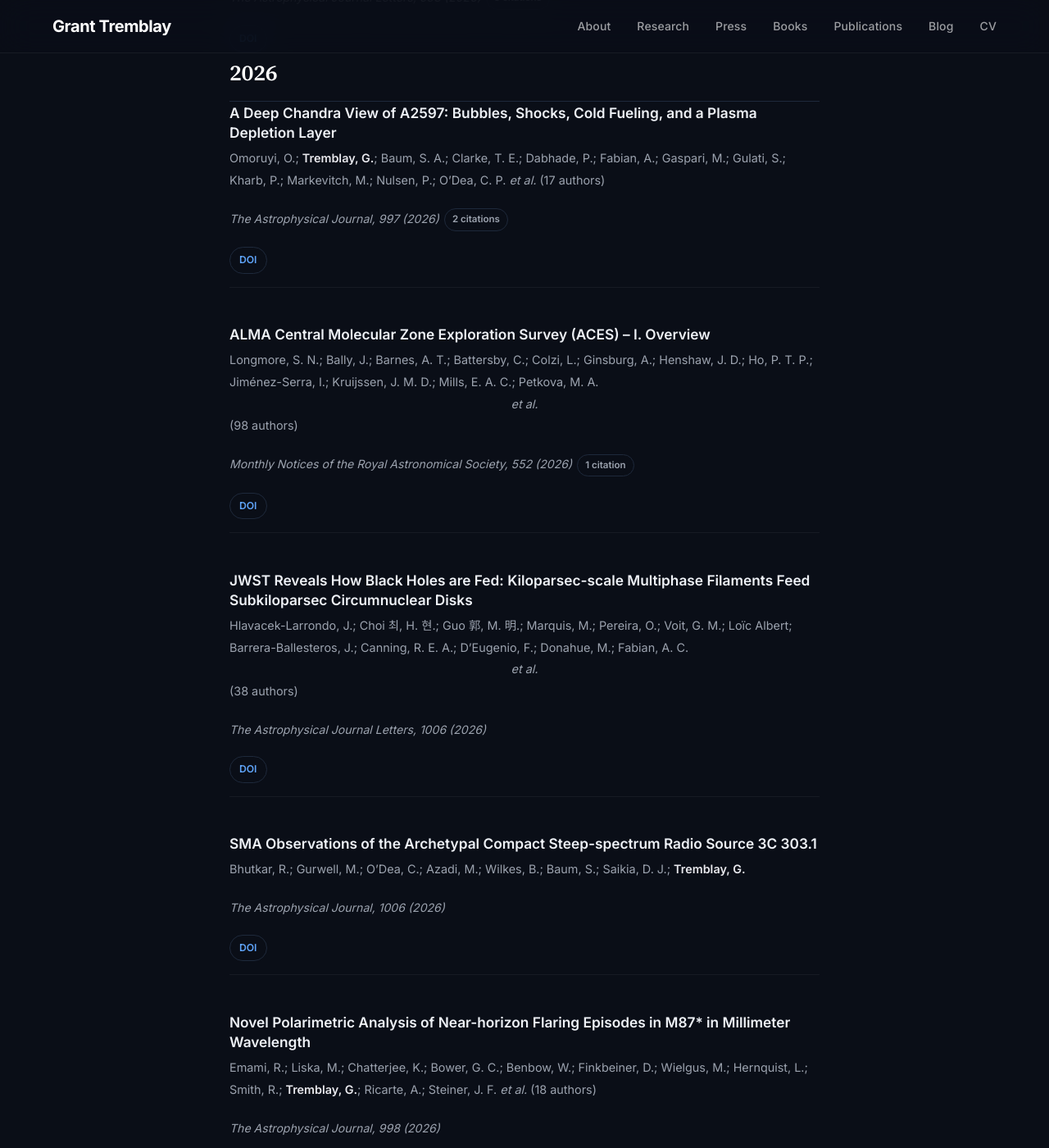
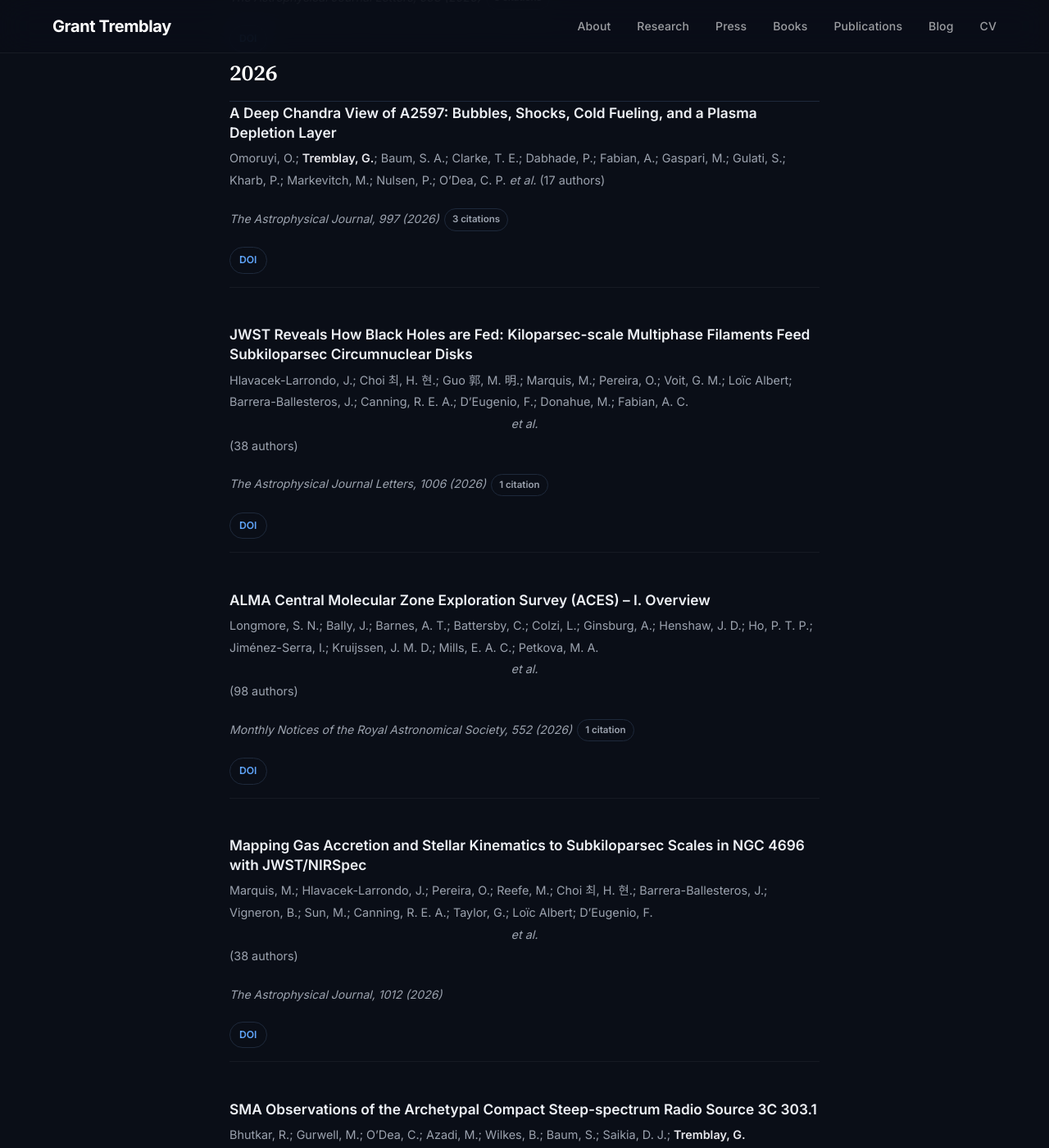
Before and after one commit to granttremblay/granttremblay.github.io, a Jekyll site: the page built from publications/index.html, in a window 1280 px wide and 1400 px high, scrolled down 810 px. Shown: the whole window at 82% size. Built offline with Jekyll 4.4.1, drawn with Linux system fonts in a browser that asks for light colours; some of the changed text lies outside the part shown.

Commit message:
Auto-update publications from NASA SciX / ADS

```diff
--- a/_data/publications.json
+++ b/_data/publications.json
@@ -1,8 +1,8 @@
 {
- "updated": "2026-11-09",
+ "updated": "2026-11-16",
  "source": "Crossref",
  "orcid": "0000-0002-5445-5401",
- "count": 55,
+ "count": 56,
  "items": [
   {
    "title": "JWST Confirmation of a Runaway Supermassive Black Hole via Its Supersonic Bow Shock",
@@ -59,8 +59,62 @@
    "doi": "10.3847/1538-4357/ae2006",
    "bibcode": "",
    "arxiv": "",
-   "citations": 2,
+   "citations": 3,
    "url": "https://doi.org/10.3847/1538-4357/ae2006"
+  },
+  {
+   "title": "JWST Reveals How Black Holes are Fed: Kiloparsec-scale Multiphase Filaments Feed Subkiloparsec Circumnuclear Disks",
+   "authors": [
+    "Hlavacek-Larrondo, J.",
+    "Choi 최, H. 현.",
+    "Guo 郭, M. 明.",
+    "Marquis, M.",
+    "Pereira, O.",
+    "Voit, G. M.",
+    "Loïc Albert",
+    "Barrera-Ballesteros, J.",
+    "Canning, R. E. A.",
+    "D’Eugenio, F.",
+    "Donahue, M.",
+    "Fabian, A. C.",
+    "Ferland, G. J.",
+    "Gallagher, J. S.",
+    "Marie-Lou Gendron-Marsolais",
+    "Guillard, P.",
+    "Hatch, N.",
+    "Kotulla, R.",
+    "Li, Y.",
+    "Maiolino, R.",
+    "Man, A.",
+    "McDonald, M. A.",
+    "McNamara, B. R.",
+    "Olivares, V.",
+    "Prunier, M.",
+    "Reefe, M.",
+    "Reynolds, C. S.",
+    "Rhea, C.",
+    "Richard-Laferrière, A.",
+    "Russell, H. R.",
+    "Salomé, P.",
+    "Sun, M.",
+    "Tamhane, P.",
+    "Taylor, G.",
+    "Thilloy, A.",
+    "Tremblay, G. R.",
+    "Vigneron, B.",
+    "Walker, S. A."
+   ],
+   "author_format": "ads",
+   "year": 2026,
+   "pubdate": "2026-7-14",
+   "venue": "The Astrophysical Journal Letters",
+   "volume": "1006",
+   "page": "L9",
+   "doi": "10.3847/2041-8213/ae81ae",
+   "bibcode": "",
+   "arxiv": "",
+   "citations": 1,
+   "url": "https://doi.org/10.3847/2041-8213/ae81ae"
   },
   {
    "title": "ALMA Central Molecular Zone Exploration Survey (ACES) – I. Overview",
@@ -177,24 +231,27 @@
    "url": "https://doi.org/10.1093/mnras/stag377"
   },
   {
-   "title": "JWST Reveals How Black Holes are Fed: Kiloparsec-scale Multiphase Filaments Feed Subkiloparsec Circumnuclear Disks",
-   "authors": [
+   "title": "Mapping Gas Accretion and Stellar Kinematics to Subkiloparsec Scales in NGC 4696 with JWST/NIRSpec",
+   "authors": [
+    "Marquis, M.",
     "Hlavacek-Larrondo, J.",
+    "Pereira, O.",
+    "Reefe, M.",
     "Choi 최, H. 현.",
-    "Guo 郭, M. 明.",
-    "Marquis, M.",
-    "Pereira, O.",
-    "Voit, G. M.",
+    "Barrera-Ballesteros, J.",
+    "Vigneron, B.",
+    "Sun, M.",
+    "Canning, R. E. A.",
+    "Taylor, G.",
     "Loïc Albert",
-    "Barrera-Ballesteros, J.",
-    "Canning, R. E. A.",
     "D’Eugenio, F.",
     "Donahue, M.",
     "Fabian, A. C.",
     "Ferland, G. J.",
     "Gallagher, J. S.",
-    "Marie-Lou Gendron-Marsolais",
+    "Gendron-Marsolais, M.",
     "Guillard, P.",
+    "Guo 郭, M. 明.",
     "Hatch, N.",
     "Kotulla, R.",
     "Li, Y.",
@@ -204,31 +261,28 @@
     "McNamara, B. R.",
     "Olivares, V.",
     "Prunier, M.",
-    "Reefe, M.",
     "Reynolds, C. S.",
     "Rhea, C.",
     "Richard-Laferrière, A.",
     "Russell, H. R.",
     "Salomé, P.",
-    "Sun, M.",
     "Tamhane, P.",
-    "Taylor, G.",
     "Thilloy, A.",
     "Tremblay, G. R.",
-    "Vigneron, B.",
+    "Voit, G. M.",
     "Walker, S. A."
    ],
    "author_format": "ads",
    "year": 2026,
-   "pubdate": "2026-7-14",
-   "venue": "The Astrophysical Journal Letters",
-   "volume": "1006",
-   "page": "L9",
-   "doi": "10.3847/2041-8213/ae81ae",
+   "pubdate": "2026-11-10",
+   "venue": "The Astrophysical Journal",
+   "volume": "1012",
+   "page": "12",
+   "doi": "10.3847/1538-4357/aead9f",
    "bibcode": "",
    "arxiv": "",
    "citations": 0,
-   "url": "https://doi.org/10.3847/2041-8213/ae81ae"
+   "url": "https://doi.org/10.3847/1538-4357/aead9f"
   },
   {
    "title": "SMA Observations of the Archetypal Compact Steep-spectrum Radio Source 3C 303.1",
@@ -956,7 +1010,7 @@
    "doi": "10.3847/1538-4357/ac7c74",
    "bibcode": "",
    "arxiv": "",
-   "citations": 5544,
+   "citations": 5612,
    "url": "https://doi.org/10.3847/1538-4357/ac7c74"
   },
   {
@@ -1675,7 +1729,7 @@
    "doi": "10.3847/1538-3881/aabc4f",
    "bibcode": "",
    "arxiv": "",
-   "citations": 7641,
+   "citations": 7689,
    "url": "https://doi.org/10.3847/1538-3881/aabc4f"
   },
   {
@@ -1710,7 +1764,7 @@
    "doi": "10.3847/1538-4357/aaaa1b",
    "bibcode": "",
    "arxiv": "",
-   "citations": 170,
+   "citations": 171,
    "url": "https://doi.org/10.3847/1538-4357/aaaa1b"
   },
   {
@@ -1785,7 +1839,7 @@
    "doi": "10.3847/1538-4357/aad6dd",
    "bibcode": "",
    "arxiv": "",
-   "citations": 115,
+   "citations": 116,
    "url": "https://doi.org/10.3847/1538-4357/aad6dd"
   },
   {
```
